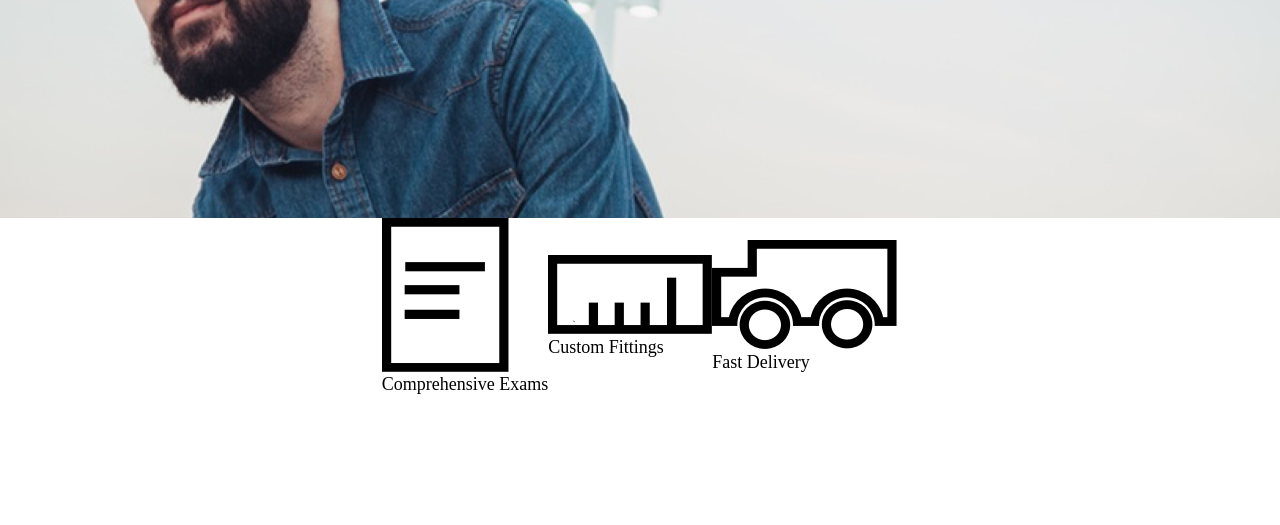
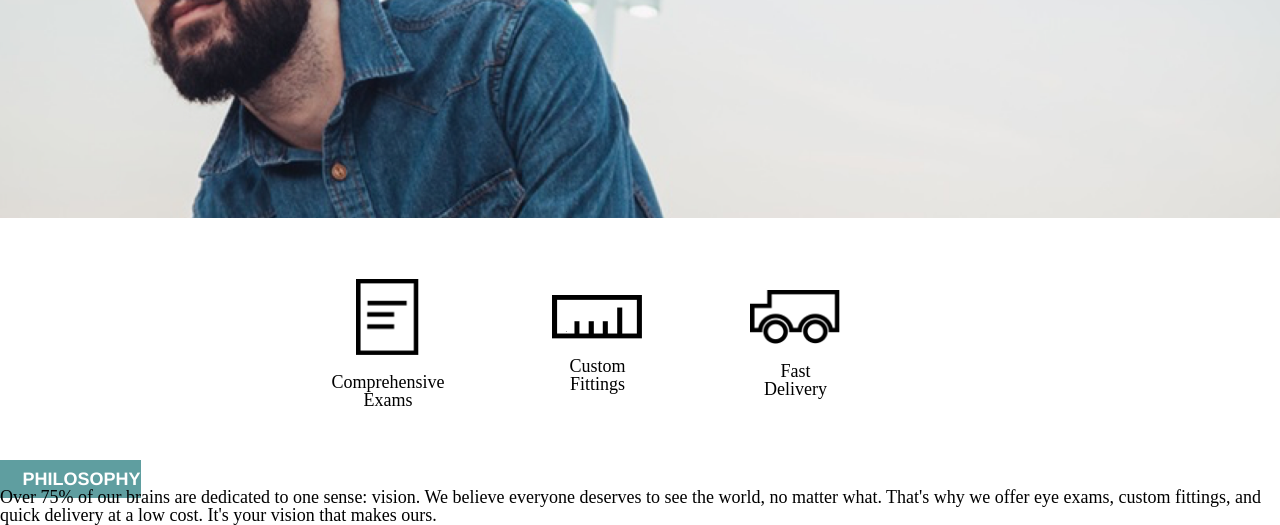
Before and after one commit to tspence83/Tortoiseshell, a plain HTML site: page index.html in a window 1280 px wide. Shown: the part 376-901 px from the top of the page. Before the commit the page ends 800 px from the top, so only its background shows below. Drawn offline with Linux system fonts and the light colour scheme.

Commit message:
Added more text

```diff
--- a/index.html
+++ b/index.html
@@ -23,18 +23,27 @@
       <span>DON'T JUST LOOK, SEE.</span>
     </div>
     <div class="offerings">
-      <div class="trait">
+      <div class="trait1">
         <img src="./resources/images/paper-icon.png" />
-        <p>Comprehensive Exams</p>
+        <span>Comprehensive</span>
+        <span>Exams</span>
       </div>
-      <div class="trait">
+      <div class="trait2">
         <img src="./resources/images/ruler-icon.png" />
-        <p>Custom Fittings</p>
+        <span>Custom</span>
+        <span>Fittings</span>
       </div>
-      <div class="trait">
+      <div class="trait3">
         <img src="./resources/images/truck-icon.png" />
-        <p>Fast Delivery</p>
+        <span>Fast</span>
+        <span>Delivery</span>
       </div>
+   </div>
+   <div class="content">
+     <div class="philosophy">
+       <span>PHILOSOPHY</span>
+       <p>Over 75% of our brains are dedicated to one sense: vision. We believe everyone deserves to see the world, no matter what. That's why we offer eye exams, custom fittings, and quick delivery at a low cost. It's your vision that makes ours. </p>
+     </div>
    </div>
   </body>
 </html>
--- a/resources/css/style.css
+++ b/resources/css/style.css
@@ -80,11 +80,68 @@ header span{
   display: flex;
   align-items: center;
   justify-content: center;
-
+  padding-bottom: 3rem;
 }
 
+
 .trait1{
-  display: block;
+  display: flex;
+  flex-direction: column;
+  padding-right: 6rem;
   padding-top: 3rem;
+  height: 8rem;
+  align-items: center;
+  justify-content: center;
+}
+
+.trait1 img{
+  width: 3.5rem;
+  padding-bottom: 1rem;
+}
+
+.trait2{
+  display: flex;
+  flex-direction: column;
   padding-right: 6rem;
+  padding-top: 3rem;
+  height: 8rem;
+  align-items: center;
+  justify-content: center;
 }
+
+.trait2 img{
+    width: 5rem;
+    padding-bottom: 1rem;
+}
+
+.trait3{
+  display: flex;
+  flex-direction: column;
+  padding-right: 6rem;
+  padding-top: 3rem;
+  height: 8rem;
+  align-items: center;
+  justify-content: center;
+}
+
+.trait3 img{
+  width: 5rem;
+  padding-bottom: 1rem;
+}
+
+.content{
+  display: flex;
+  align-items: center;
+}
+
+.content span{
+  font-family: Helvetica;
+  font-weight: bold;
+  font-size: 1rem;
+  background-color: cadetblue;
+  padding-left: 1.25rem;
+  padding-top: 0.5rem;
+  padding-bottom: 0.5rem;
+  color: white;
+  width: 10rem;
+}
```
